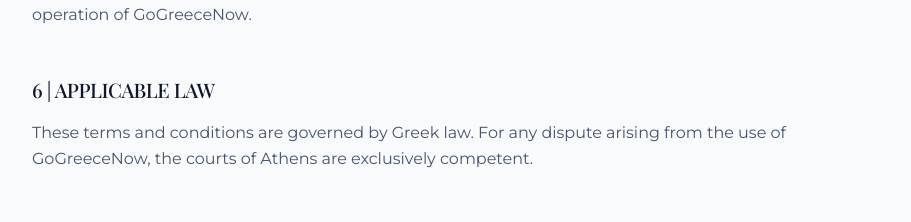
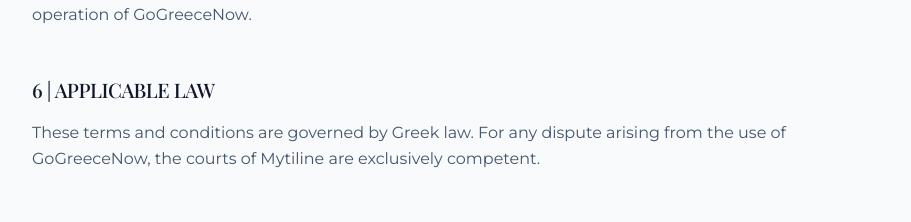
Before and after one commit to xristoskout/forumgreece, a Next.js app: page /en/privacy-policy in a window 1280 px wide. Shown: the part 1948-2170 px from the top of the page, without its empty margins (184-1095 px from the left). Built offline with nearby package versions, Linux system fonts and the light colour scheme; a web font is replaced by a local one.

Commit message:
change competent courts from Athens to Mytiline in privacy policy

```diff
--- a/app/[lang]/privacy-policy/page.tsx
+++ b/app/[lang]/privacy-policy/page.tsx
@@ -114,8 +114,8 @@
     {
       title: { en: "6 | APPLICABLE LAW", el: "6 | ΕΦΑΡΜΟΣΤΕΟ ΔΙΚΑΙΟ ΚΑΙ ΛΟΙΠΟΙ ΟΡΟΙ" },
       text: {
-        en: "These terms and conditions are governed by Greek law. For any dispute arising from the use of GoGreeceNow, the courts of Athens are exclusively competent.",
-        el: "Οι συγκεκριμένοι όροι και προϋποθέσεις διέπονται και ερμηνεύονται σύμφωνα με το ελληνικό δίκαιο. Για κάθε διαφορά που ανακύπτει από τη χρήση του GoGreeceNow, αρμοδιότητα έχουν τα δικαστήρια των Αθηνών.",
+        en: "These terms and conditions are governed by Greek law. For any dispute arising from the use of GoGreeceNow, the courts of Mytiline are exclusively competent.",
+        el: "Οι συγκεκριμένοι όροι και προϋποθέσεις διέπονται και ερμηνεύονται σύμφωνα με το ελληνικό δίκαιο. Για κάθε διαφορά που ανακύπτει από τη χρήση του GoGreeceNow, αρμοδιότητα έχουν τα δικαστήρια της Μυτιλήνης.",
       },
     },
     {
```
